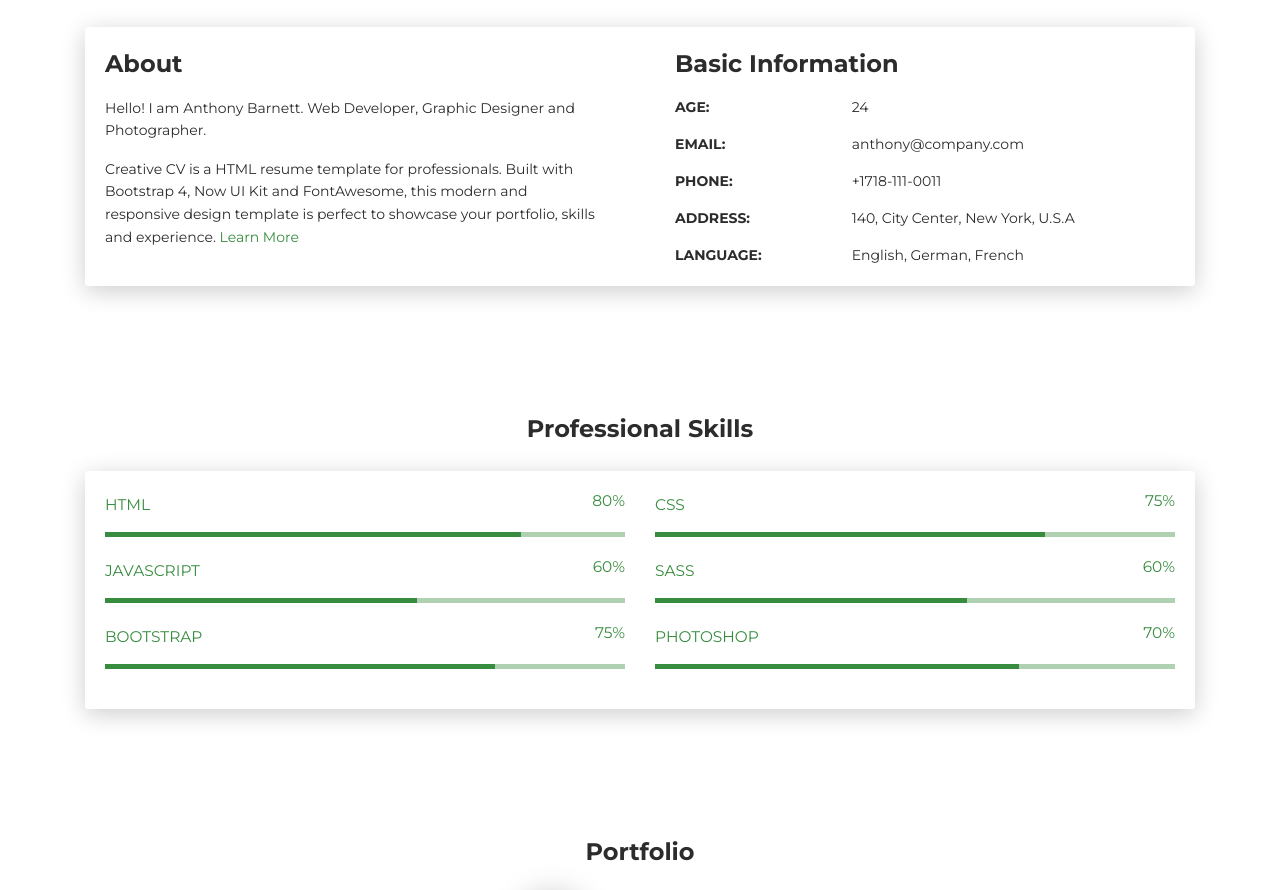
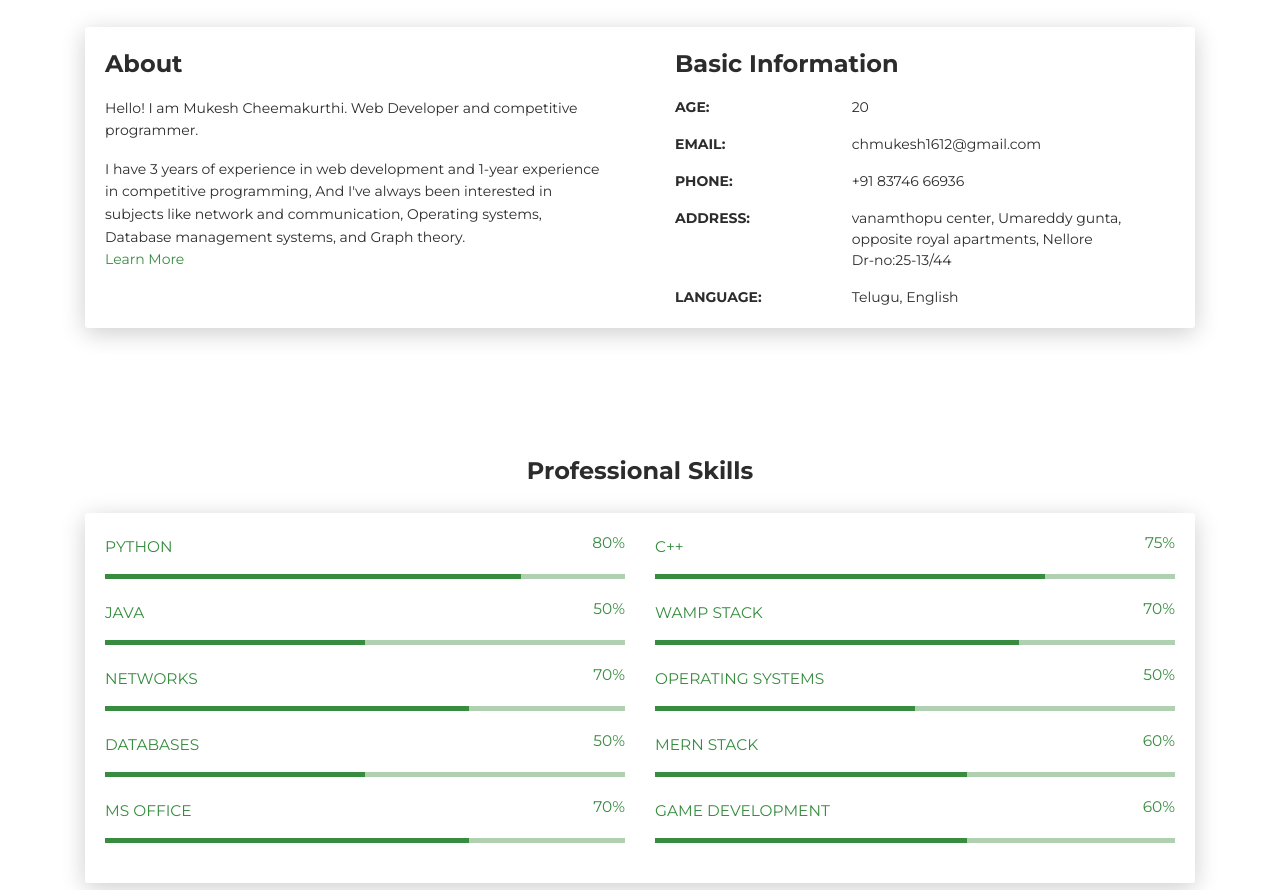
Before and after one commit to 1-mukesh-1/profile, a plain HTML site: page index.html in a window 1280 px wide. Shown: the part 593-1483 px from the top of the page. Drawn offline with Linux system fonts and the light colour scheme.

Commit message:
modified 25%

```diff
--- a/index.html
+++ b/index.html
@@ -48,14 +48,27 @@
       <div class="page-header-image" data-parallax="true" style="background-image: url('images/cc-bg-1.jpg')"></div>
       <div class="container">
         <div class="content-center">
-          <div class="cc-profile-image"><a href="#"><img src="images/anthony.jpg" alt="Image"/></a></div>
-          <div class="h2 title">Anthony Barnett</div>
-          <p class="category text-white">Web Developer, Graphic Designer,  Photographer</p><a class="btn btn-primary smooth-scroll mr-2" href="#contact" data-aos="zoom-in" data-aos-anchor="data-aos-anchor">Hire Me</a><a class="btn btn-primary" href="#" data-aos="zoom-in" data-aos-anchor="data-aos-anchor">Download CV</a>
+          <div class="cc-profile-image"><a href="#"><img src="images/profile.png" alt="Image"/></a></div>
+          <div class="h2 title">Mukesh Cheemakurthi</div>
+          <p class="category text-white">Competitive Programmer, Web Developer</p><a class="btn btn-primary smooth-scroll mr-2" href="#contact" data-aos="zoom-in" data-aos-anchor="data-aos-anchor">Hire Me</a><a class="btn btn-primary" href="#" data-aos="zoom-in" data-aos-anchor="data-aos-anchor">Download CV</a>
         </div>
       </div>
       <div class="section">
         <div class="container">
-          <div class="button-container"><a class="btn btn-default btn-round btn-lg btn-icon" href="#" rel="tooltip" title="Follow me on Facebook"><i class="fa fa-facebook"></i></a><a class="btn btn-default btn-round btn-lg btn-icon" href="#" rel="tooltip" title="Follow me on Twitter"><i class="fa fa-twitter"></i></a><a class="btn btn-default btn-round btn-lg btn-icon" href="#" rel="tooltip" title="Follow me on Google+"><i class="fa fa-google-plus"></i></a><a class="btn btn-default btn-round btn-lg btn-icon" href="#" rel="tooltip" title="Follow me on Instagram"><i class="fa fa-instagram"></i></a></div>
+          <div class="button-container">
+            <a class="btn btn-default btn-round btn-lg btn-icon" href="https://www.facebook.com/mukesh.cheemakurthi" rel="tooltip" title="Follow me on Facebook">
+              <i class="fa fa-facebook"></i>
+            </a>
+            <a class="btn btn-default btn-round btn-lg btn-icon" href="https://twitter.com/mukesh65955883" rel="tooltip" title="Follow me on Twitter">
+              <i class="fa fa-twitter"></i>
+            </a>
+            <a class="btn btn-default btn-round btn-lg btn-icon" href="mailto:chmukesh1612@gmail.com" rel="tooltip" title="Mail me">
+              <i class="fa fa-google-plus"></i>
+            </a>
+            <a class="btn btn-default btn-round btn-lg btn-icon" href="https://www.instagram.com/muke5h003/" rel="tooltip" title="Follow me on Instagram">
+              <i class="fa fa-instagram"></i>
+            </a>
+          </div>
         </div>
       </div>
     </div>
@@ -68,8 +81,8 @@
         <div class="col-lg-6 col-md-12">
           <div class="card-body">
             <div class="h4 mt-0 title">About</div>
-            <p>Hello! I am Anthony Barnett. Web Developer, Graphic Designer and Photographer.</p>
-            <p>Creative CV is a HTML resume template for professionals. Built with Bootstrap 4, Now UI Kit and FontAwesome, this modern and responsive design template is perfect to showcase your portfolio, skills and experience. <a href="https://templateflip.com/templates/creative-cv/" target="_blank">Learn More</a></p>
+            <p>Hello! I am Mukesh Cheemakurthi. Web Developer and competitive programmer.</p>
+            <p>I have 3 years of experience in web development and 1-year experience in competitive programming, And I've always been interested in subjects like network and communication, Operating systems, Database management systems, and Graph theory.<br><a href="https://templateflip.com/templates/creative-cv/" target="_blank">Learn More</a></p>
           </div>
         </div>
         <div class="col-lg-6 col-md-12">
@@ -77,23 +90,23 @@
             <div class="h4 mt-0 title">Basic Information</div>
             <div class="row">
               <div class="col-sm-4"><strong class="text-uppercase">Age:</strong></div>
-              <div class="col-sm-8">24</div>
+              <div class="col-sm-8">20</div>
             </div>
             <div class="row mt-3">
               <div class="col-sm-4"><strong class="text-uppercase">Email:</strong></div>
-              <div class="col-sm-8">anthony@company.com</div>
+              <div class="col-sm-8">chmukesh1612@gmail.com</div>
             </div>
             <div class="row mt-3">
               <div class="col-sm-4"><strong class="text-uppercase">Phone:</strong></div>
-              <div class="col-sm-8">+1718-111-0011</div>
+              <div class="col-sm-8">+91 83746 66936</div>
             </div>
             <div class="row mt-3">
               <div class="col-sm-4"><strong class="text-uppercase">Address:</strong></div>
-              <div class="col-sm-8">140, City Center, New York, U.S.A</div>
+              <div class="col-sm-8">vanamthopu center, Umareddy gunta, opposite royal apartments, Nellore<br>Dr-no:25-13/44</div>
             </div>
             <div class="row mt-3">
               <div class="col-sm-4"><strong class="text-uppercase">Language:</strong></div>
-              <div class="col-sm-8">English, German, French</div>
+              <div class="col-sm-8">Telugu, English</div>
             </div>
           </div>
         </div>
@@ -108,14 +121,14 @@
       <div class="card-body">
         <div class="row">
           <div class="col-md-6">
-            <div class="progress-container progress-primary"><span class="progress-badge">HTML</span>
+            <div class="progress-container progress-primary"><span class="progress-badge">Python</span>
               <div class="progress">
                 <div class="progress-bar progress-bar-primary" data-aos="progress-full" data-aos-offset="10" data-aos-duration="2000" role="progressbar" aria-valuenow="60" aria-valuemin="0" aria-valuemax="100" style="width: 80%;"></div><span class="progress-value">80%</span>
               </div>
             </div>
           </div>
           <div class="col-md-6">
-            <div class="progress-container progress-primary"><span class="progress-badge">CSS</span>
+            <div class="progress-container progress-primary"><span class="progress-badge">C++</span>
               <div class="progress">
                 <div class="progress-bar progress-bar-primary" data-aos="progress-full" data-aos-offset="10" data-aos-duration="2000" role="progressbar" aria-valuenow="60" aria-valuemin="0" aria-valuemax="100" style="width: 75%;"></div><span class="progress-value">75%</span>
               </div>
@@ -124,32 +137,60 @@
         </div>
         <div class="row">
           <div class="col-md-6">
-            <div class="progress-container progress-primary"><span class="progress-badge">JavaScript</span>
+            <div class="progress-container progress-primary"><span class="progress-badge">Java</span>
+              <div class="progress">
+                <div class="progress-bar progress-bar-primary" data-aos="progress-full" data-aos-offset="10" data-aos-duration="2000" role="progressbar" aria-valuenow="60" aria-valuemin="0" aria-valuemax="100" style="width: 50%;"></div><span class="progress-value">50%</span>
+              </div>
+            </div>
+          </div>
+          <div class="col-md-6">
+            <div class="progress-container progress-primary"><span class="progress-badge">Wamp stack</span>
+              <div class="progress">
+                <div class="progress-bar progress-bar-primary" data-aos="progress-full" data-aos-offset="10" data-aos-duration="2000" role="progressbar" aria-valuenow="60" aria-valuemin="0" aria-valuemax="100" style="width: 70%;"></div><span class="progress-value">70%</span>
+              </div>
+            </div>
+          </div>
+        </div>
+        <div class="row">
+          <div class="col-md-6">
+            <div class="progress-container progress-primary"><span class="progress-badge">Networks</span>
+              <div class="progress">
+                <div class="progress-bar progress-bar-primary" data-aos="progress-full" data-aos-offset="10" data-aos-duration="2000" role="progressbar" aria-valuenow="60" aria-valuemin="0" aria-valuemax="100" style="width: 70%;"></div><span class="progress-value">70%</span>
+              </div>
+            </div>
+          </div>
+          <div class="col-md-6">
+            <div class="progress-container progress-primary"><span class="progress-badge">Operating Systems</span>
+              <div class="progress">
+                <div class="progress-bar progress-bar-primary" data-aos="progress-full" data-aos-offset="10" data-aos-duration="2000" role="progressbar" aria-valuenow="60" aria-valuemin="0" aria-valuemax="100" style="width: 50%;"></div><span class="progress-value">50%</span>
+              </div>
+            </div>
+          </div>
+          <div class="col-md-6">
+            <div class="progress-container progress-primary"><span class="progress-badge">Databases</span>
+              <div class="progress">
+                <div class="progress-bar progress-bar-primary" data-aos="progress-full" data-aos-offset="10" data-aos-duration="2000" role="progressbar" aria-valuenow="60" aria-valuemin="0" aria-valuemax="100" style="width: 50%;"></div><span class="progress-value">50%</span>
+              </div>
+            </div>
+          </div>
+          <div class="col-md-6">
+            <div class="progress-container progress-primary"><span class="progress-badge">Mern stack</span>
               <div class="progress">
                 <div class="progress-bar progress-bar-primary" data-aos="progress-full" data-aos-offset="10" data-aos-duration="2000" role="progressbar" aria-valuenow="60" aria-valuemin="0" aria-valuemax="100" style="width: 60%;"></div><span class="progress-value">60%</span>
               </div>
             </div>
           </div>
           <div class="col-md-6">
-            <div class="progress-container progress-primary"><span class="progress-badge">SASS</span>
+            <div class="progress-container progress-primary"><span class="progress-badge">MS office</span>
               <div class="progress">
-                <div class="progress-bar progress-bar-primary" data-aos="progress-full" data-aos-offset="10" data-aos-duration="2000" role="progressbar" aria-valuenow="60" aria-valuemin="0" aria-valuemax="100" style="width: 60%;"></div><span class="progress-value">60%</span>
-              </div>
-            </div>
-          </div>
-        </div>
-        <div class="row">
-          <div class="col-md-6">
-            <div class="progress-container progress-primary"><span class="progress-badge">Bootstrap</span>
-              <div class="progress">
-                <div class="progress-bar progress-bar-primary" data-aos="progress-full" data-aos-offset="10" data-aos-duration="2000" role="progressbar" aria-valuenow="60" aria-valuemin="0" aria-valuemax="100" style="width: 75%;"></div><span class="progress-value">75%</span>
+                <div class="progress-bar progress-bar-primary" data-aos="progress-full" data-aos-offset="10" data-aos-duration="2000" role="progressbar" aria-valuenow="60" aria-valuemin="0" aria-valuemax="100" style="width: 70%;"></div><span class="progress-value">70%</span>
               </div>
             </div>
           </div>
           <div class="col-md-6">
-            <div class="progress-container progress-primary"><span class="progress-badge">Photoshop</span>
+            <div class="progress-container progress-primary"><span class="progress-badge">Game development</span>
               <div class="progress">
-                <div class="progress-bar progress-bar-primary" data-aos="progress-full" data-aos-offset="10" data-aos-duration="2000" role="progressbar" aria-valuenow="60" aria-valuemin="0" aria-valuemax="100" style="width: 70%;"></div><span class="progress-value">70%</span>
+                <div class="progress-bar progress-bar-primary" data-aos="progress-full" data-aos-offset="10" data-aos-duration="2000" role="progressbar" aria-valuenow="60" aria-valuemin="0" aria-valuemax="100" style="width: 60%;"></div><span class="progress-value">60%</span>
               </div>
             </div>
           </div>
@@ -517,10 +558,22 @@
 </div></div>
     </div>
     <footer class="footer">
-      <div class="container text-center"><a class="cc-facebook btn btn-link" href="#"><i class="fa fa-facebook fa-2x " aria-hidden="true"></i></a><a class="cc-twitter btn btn-link " href="#"><i class="fa fa-twitter fa-2x " aria-hidden="true"></i></a><a class="cc-google-plus btn btn-link" href="#"><i class="fa fa-google-plus fa-2x" aria-hidden="true"></i></a><a class="cc-instagram btn btn-link" href="#"><i class="fa fa-instagram fa-2x " aria-hidden="true"></i></a></div>
-      <div class="h4 title text-center">Anthony Barnett</div>
+        <div class="container text-center">
+          <a class="cc-facebook btn btn-link" href="https://www.facebook.com/mukesh.cheemakurthi">
+            <i class="fa fa-facebook fa-2x " aria-hidden="true"></i>
+          </a>
+          <a class="cc-twitter btn btn-link " href="https://twitter.com/mukesh65955883">
+            <i class="fa fa-twitter fa-2x " aria-hidden="true"></i>
+          </a>
+          <a class="cc-google-plus btn btn-link" href="mailto:chmukesh1612@gmail.com">
+            <i class="fa fa-google-plus fa-2x" aria-hidden="true"></i>
+          </a>
+          <a class="cc-instagram btn btn-link" href="https://www.instagram.com/muke5h003/">
+            <i class="fa fa-instagram fa-2x " aria-hidden="true"></i>
+          </a>
+        </div>
+      <div class="h4 title text-center">Mukesh Cheemakurthi</div>
       <div class="text-center text-muted">
-        <p>&copy; Creative CV. All rights reserved.<br>Design - <a class="credit" href="https://templateflip.com" target="_blank">TemplateFlip</a></p>
       </div>
     </footer>
     <script src="js/core/jquery.3.2.1.min.js?ver=1.1.0"></script>
```
Also changed, not shown: README.txt (deleted), images/anthony.jpg (deleted), images/profile.png (added).
